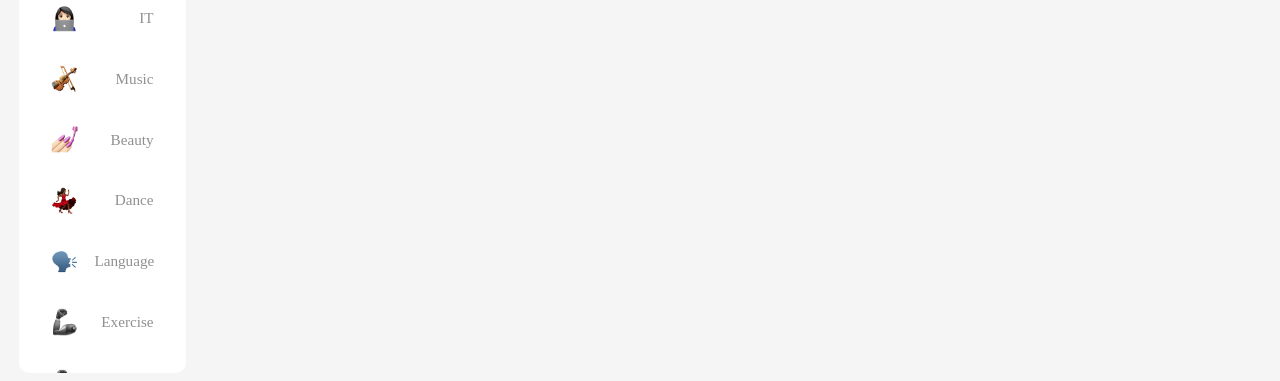
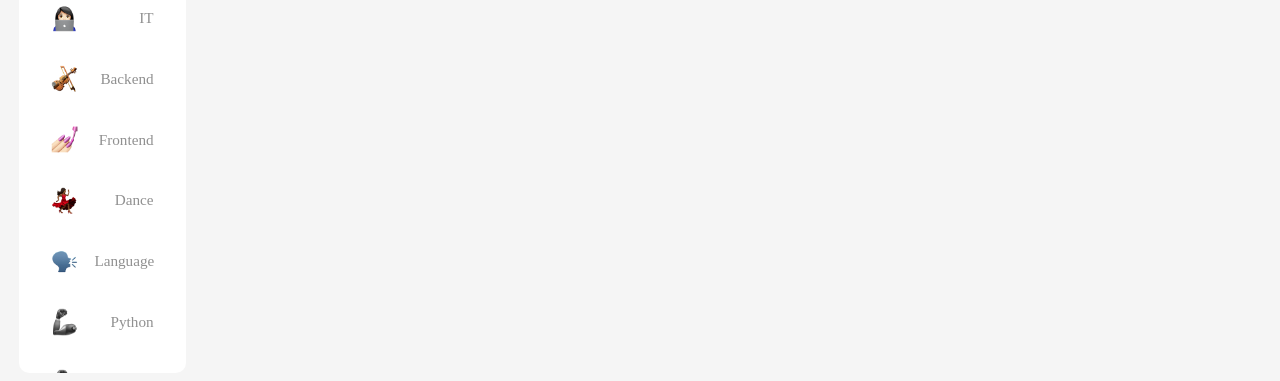
Before and after one commit to Team-Port/Voilio-Frontend, a React (Create React App) app: page / in a window 1280 px wide. Shown: the part 385-766 px from the top of the page. Built offline with nearby package versions, Linux system fonts and the light colour scheme; no server answers; a web font is replaced by a local one.

Commit message:
[#32]Fix: 카테고리 임시 수정

```diff
--- a/src/component/Sidebar.jsx
+++ b/src/component/Sidebar.jsx
@@ -29,11 +29,11 @@ const Sidebar = () => {
             </div>
             <div>
               <img src={`${process.env.PUBLIC_URL}/asset/violin.png`} />
-              <p>Music</p>
+              <p>Backend</p>
             </div>
             <div>
               <img src={`${process.env.PUBLIC_URL}/asset/beauty.png`} />
-              <p>Beauty</p>
+              <p>Frontend</p>
             </div>
             <div>
               <img src={`${process.env.PUBLIC_URL}/asset/dance.png`} />
@@ -45,11 +45,11 @@ const Sidebar = () => {
             </div>
             <div>
               <img src={`${process.env.PUBLIC_URL}/asset/exercise.png`} />
-              <p>Exercise</p>
+              <p>Python</p>
             </div>
             <div>
               <img src={`${process.env.PUBLIC_URL}/asset/exercise.png`} />
-              <p>Anything</p>
+              <p>Java</p>
             </div>
           </div>
         </div>
```
